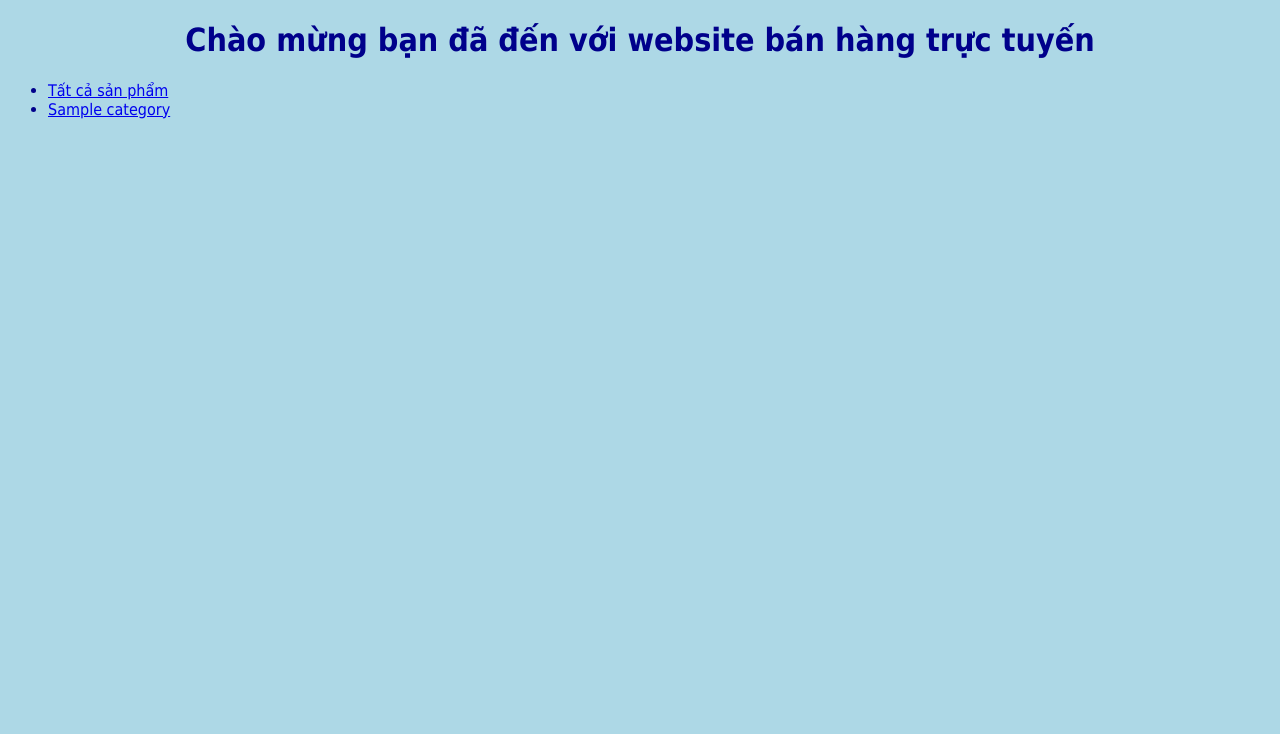
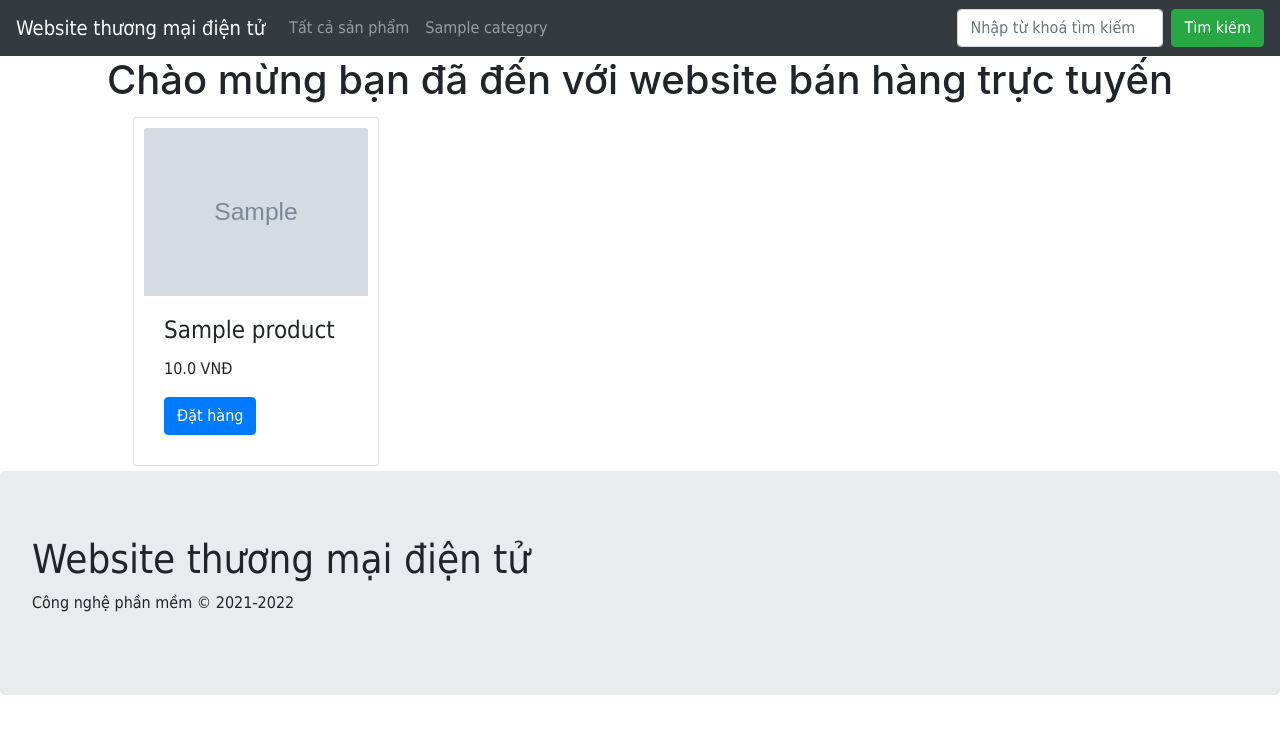
Before and after one commit to Nguyen-Hoang-Thuan-OU/cong-nghe-phan-mem, a Flask app: page / in a window 1280 px wide. Shown: the top 734 px of the page. Run offline with Flask 2, Linux system fonts and the light colour scheme; tables that the repository leaves empty hold one stand-in row (values such as "Sample post"); grey boxes marked "Sample" are stand-in pictures; some libraries are stand-ins or nearby versions.

Commit message:
add bootstrap 4 and update product

```diff
--- a/bai-tap/bai-tap-thuc-hanh/bth02-03-04-saleapp/mysaleapp/saleapp/data/products.json
+++ b/bai-tap/bai-tap-thuc-hanh/bth02-03-04-saleapp/mysaleapp/saleapp/data/products.json
@@ -4,7 +4,7 @@
     "name": "iPhone 7 Plus",
     "description": "Apple, 32GB, RAM: 3GB, iOS13",
     "price": 17000000,
-    "image": "images/iphone-7-plus-gold-400x460-400x460.png",
+    "image": "images/iphone-7-plus-32gb-gold-600x600-600x600.jpg",
     "category_id": 1
   },
   {
--- a/bai-tap/bai-tap-thuc-hanh/bth02-03-04-saleapp/mysaleapp/saleapp/index.py
+++ b/bai-tap/bai-tap-thuc-hanh/bth02-03-04-saleapp/mysaleapp/saleapp/index.py
@@ -9,8 +9,14 @@ import utils
 def home():
     cates = utils.load_categories()
 
+    cate_id = request.args.get("category_id")
+    kw = request.args.get("keyword")
+    products = utils.load_products(cate_id=cate_id,
+                                   kw=kw)
+
     return render_template('index.html',
-                           categories=cates)
+                           categories=cates,
+                           products=products)
 
 
 @app.route("/products")
--- a/bai-tap/bai-tap-thuc-hanh/bth02-03-04-saleapp/mysaleapp/saleapp/models.py
+++ b/bai-tap/bai-tap-thuc-hanh/bth02-03-04-saleapp/mysaleapp/saleapp/models.py
@@ -55,7 +55,7 @@ if __name__ == '__main__':
         "name": "iPhone 7 Plus",
         "description": "Apple, 32GB, RAM: 3GB, iOS13",
         "price": 17000000,
-        "image": "images/iphone-7-plus-gold-400x460-400x460.png",
+        "image": "images/iphone-7-plus-32gb-gold-600x600-600x600.jpg",
         "category_id": 1
     },
         {
--- a/bai-tap/bai-tap-thuc-hanh/bth02-03-04-saleapp/mysaleapp/saleapp/static/css/style.css
+++ b/bai-tap/bai-tap-thuc-hanh/bth02-03-04-saleapp/mysaleapp/saleapp/static/css/style.css
@@ -4,11 +4,6 @@
 
 h1.subject {
     text-align: center;
-}
-
-body {
-    background-color: lightblue;
-    color: darkblue;
 }
 
 table.product {
--- a/bai-tap/bai-tap-thuc-hanh/bth02-03-04-saleapp/mysaleapp/saleapp/templates/index.html
+++ b/bai-tap/bai-tap-thuc-hanh/bth02-03-04-saleapp/mysaleapp/saleapp/templates/index.html
@@ -1,26 +1,42 @@
-<!DOCTYPE html>
-<html lang="en">
-<head>
-    <meta charset="UTF-8">
-    <title>Trang chủ</title>
-    <link href="{{ url_for('static', filename='css/style.css') }}" rel="stylesheet">
-</head>
-<body>
-    <!--Câu chào mừng-->
-    <h1 class="subject">Chào mừng bạn đã đến với website bán hàng trực tuyến</h1>
+{% extends 'layout/base.html' %}
 
-    <!--Nạp danh mục và danh sách sản phẩm-->
-    <ul>
-        <li>
-            <a href="{{ url_for('product_list') }}">Tất cả sản phẩm</a>
-        </li>
+{% block title %} Trang chủ {% endblock %}
 
-        {% for c in categories %}
-        <li>
-            <a href="{{ url_for('product_list', category_id=c.id) }}">{{ c.name }}</a>
-        </li>
+{% block content %}
+
+<!--Câu chào mừng-->
+<h1 class="subject">
+    Chào mừng bạn đã đến với website bán hàng trực tuyến
+</h1>
+
+<div class="container">
+    <div class="row">
+
+        {% for p in products %}
+        <div class="col-md-3" style="padding: 5px">
+
+            <div class="card" style="padding: 10px">
+
+                {% if p.image %}
+                <img class="card-img-top img-fluid" src="{{ url_for('static', filename=p.image) }}" alt="{{p.name}}">
+                {% else %}
+                <img class="card-img-top img-fluid"
+                     src="{{ url_for('static', filename='images/default-samsung-galaxy-z-fold-3-green-1-600x600.jpg') }}"
+                     alt="{{p.name}}">
+                {% endif %}
+
+                <div class="card-body">
+                    <h4 class="card-title">{{ p.name }}</h4>
+                    <p class="card-text">{{ "{:,.1f}".format(p.price) }} VNĐ</p>
+                    <a href="#" class="btn btn-primary stretched-link">Đặt hàng</a>
+                </div>
+
+            </div>
+
+        </div>
         {% endfor %}
-    </ul>
 
-</body>
-</html>
+    </div>
+</div>
+
+{% endblock %}
--- /dev/null
+++ b/bai-tap/bai-tap-thuc-hanh/bth02-03-04-saleapp/mysaleapp/saleapp/templates/layout/base.html
@@ -0,0 +1,46 @@
+<!DOCTYPE html>
+<html lang="en">
+<head>
+    <meta charset="UTF-8">
+    <title>
+        {% block title %} Website thương mại điện tử {% endblock %}
+    </title>
+
+    <!--CSS-->
+    <link rel="stylesheet" href="https://maxcdn.bootstrapcdn.com/bootstrap/4.0.0/css/bootstrap.min.css"
+          integrity="sha384-Gn5384xqQ1aoWXA+058RXPxPg6fy4IWvTNh0E263XmFcJlSAwiGgFAW/dAiS6JXm" crossorigin="anonymous">
+
+    <!--JavaScript -->
+    <script src="https://code.jquery.com/jquery-3.2.1.slim.min.js"
+            integrity="sha384-KJ3o2DKtIkvYIK3UENzmM7KCkRr/rE9/Qpg6aAZGJwFDMVNA/GpGFF93hXpG5KkN"
+            crossorigin="anonymous"></script>
+    <script src="https://cdnjs.cloudflare.com/ajax/libs/popper.js/1.12.9/umd/popper.min.js"
+            integrity="sha384-ApNbgh9B+Y1QKtv3Rn7W3mgPxhU9K/ScQsAP7hUibX39j7fakFPskvXusvfa0b4Q"
+            crossorigin="anonymous"></script>
+    <script src="https://maxcdn.bootstrapcdn.com/bootstrap/4.0.0/js/bootstrap.min.js"
+            integrity="sha384-JZR6Spejh4U02d8jOt6vLEHfe/JQGiRRSQQxSfFWpi1MquVdAyjUar5+76PVCmYl"
+            crossorigin="anonymous"></script>
+
+    <!--Custom CSS-->
+    <link href="{{ url_for('static', filename='css/style.css') }}" rel="stylesheet">
+
+    {% block css %} {% endblock %}
+    {% block js %} {% endblock %}
+
+</head>
+
+<body>
+
+{% block header %}
+{% include 'layout/header.html' %}
+{% endblock %}
+
+{% block content %}
+{% endblock %}
+
+{% block footer %}
+{% include 'layout/footer.html' %}
+{% endblock %}
+
+</body>
+</html>
--- /dev/null
+++ b/bai-tap/bai-tap-thuc-hanh/bth02-03-04-saleapp/mysaleapp/saleapp/templates/layout/footer.html
@@ -0,0 +1,4 @@
+<div class="jumbotron">
+    <h1>Website thương mại điện tử</h1>
+    <p>Công nghệ phần mềm &copy; 2021-2022</p>
+</div>
--- /dev/null
+++ b/bai-tap/bai-tap-thuc-hanh/bth02-03-04-saleapp/mysaleapp/saleapp/templates/layout/header.html
@@ -0,0 +1,34 @@
+<nav class="navbar navbar-expand-md bg-dark navbar-dark">
+    <!-- Brand -->
+    <a class="navbar-brand" href="/">Website thương mại điện tử</a>
+
+    <!-- Toggler/collapsibe Button -->
+    <button class="navbar-toggler" type="button" data-toggle="collapse" data-target="#collapsibleNavbar">
+        <span class="navbar-toggler-icon"></span>
+    </button>
+
+    <!-- Navbar links -->
+    <div class="collapse navbar-collapse" id="collapsibleNavbar">
+        <ul class="navbar-nav">
+
+            <!--Nạp danh mục và danh sách sản phẩm-->
+            <li class="nav-item">
+                <a class="nav-link" href="{{ url_for('home') }}">Tất cả sản phẩm</a>
+            </li>
+
+            {% for c in categories %}
+            <li class="nav-item">
+                <a class="nav-link" href="{{ url_for('home', category_id=c.id) }}">{{ c.name }}</a>
+            </li>
+            {% endfor %}
+
+        </ul>
+    </div>
+
+    <!--Form search-->
+    <form class="form-inline">
+        <input class="form-control mr-sm-2" type="text" name="keyword" placeholder="Nhập từ khoá tìm kiếm">
+        <button class="btn btn-success" type="submit">Tìm kiếm</button>
+    </form>
+
+</nav>
```
Also changed, not shown: bai-tap/bai-tap-thuc-hanh/bth02-03-04-saleapp/mysaleapp/saleapp/static/images/apple-watch-series-7-lte-45mm-vien-nhom-xanh-la-thumb-660x600.jpg (added), bai-tap/bai-tap-thuc-hanh/bth02-03-04-saleapp/mysaleapp/saleapp/static/images/default-samsung-galaxy-z-fold-3-green-1-600x600.jpg (added), bai-tap/bai-tap-thuc-hanh/bth02-03-04-saleapp/mysaleapp/saleapp/static/images/iphone-7-plus-32gb-gold-600x600-600x600.jpg (added), bai-tap/bai-tap-thuc-hanh/bth02-03-04-saleapp/mysaleapp/saleapp/static/images/iphone-7-plus-gold-400x460-400x460.png (deleted), bai-tap/bai-tap-thuc-hanh/bth02-03-04-saleapp/mysaleapp/saleapp/static/images/samsung-galaxy-watch-3-45mm-titanium-thum-1-1-600x600.jpg (added).
